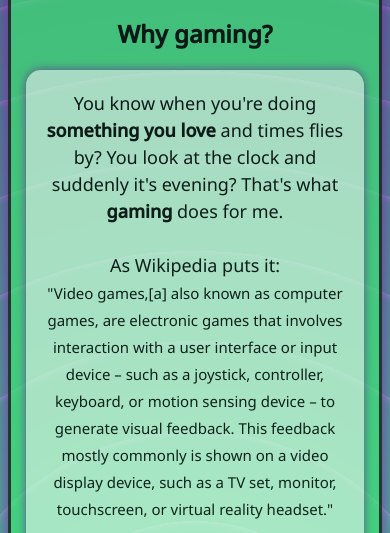
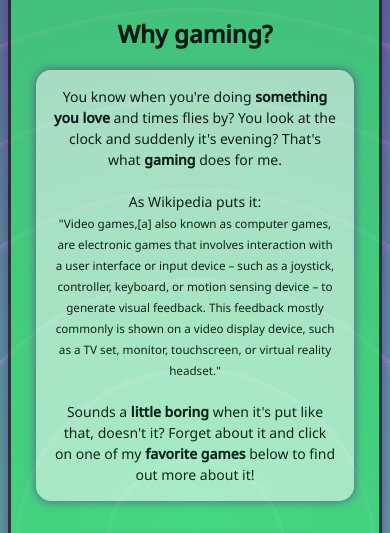
Before and after one commit to KrisTenFour/Hobby-landing-page, a plain HTML site: page index.html in a window 390 px wide. Shown: the part 352-885 px from the top of the page. Drawn offline with Linux system fonts and the light colour scheme.

Commit message:
Update CSS
Margins, image width, font-size, media aspect

```diff
--- a/css/style.css
+++ b/css/style.css
@@ -48,7 +48,7 @@ img,
 }
 
 h1 {
-  margin: 25px auto 35px;
+  margin: 20px auto;
   padding: 5px;
   font-size: 45px;
 }
@@ -94,7 +94,7 @@ footer {
 }
 
 .main-body {
-  margin-bottom: 35px;
+  margin: 0 35px 35px;
   padding: 10px 35px;
   border-radius: 4mm;
   background: #ffffffa9;
@@ -159,13 +159,17 @@ footer p {
   background: #45025de6;
 }
 
-
 .dark footer {
   color: white;
 }
 
 @media (max-width: 915px) {
+  .main-body {
+    margin: 0 33px 35px;
+  }
+
   .grid img {
+    width: 80%;
     filter: none;
     transition: none;
     box-shadow: var(--primary-box-shadow);
@@ -178,14 +182,18 @@ footer p {
   }
 }
 
-@media (max-width: 765px) {
+@media (max-width: 768px) {
   h1 {
-    margin: 20px auto;
+    margin: 25px auto;
     font-size: 32px;
   }
 
   h2 {
     font-size: 25px;
+  }
+
+  p {
+    font-size: 16px;
   }
 
   .wrapper {
@@ -197,6 +205,7 @@ footer p {
   }
 
   .main-body {
+    margin: 0 20px 35px;
     padding: 10px 25px;
     border-radius: 4mm;
   }
@@ -206,7 +215,7 @@ footer p {
   }
 
   .grid img {
-    width: 80%;
+    width: 60%;
   }
 }
 
@@ -224,6 +233,10 @@ footer p {
     font-size: 24px;
   }
 
+  p {
+    font-size: 14px;
+  }
+
   .wrapper {
     padding: 0 15px;
     border: 1mm solid #1b1b1b;
@@ -231,11 +244,15 @@ footer p {
   }
 
   .main-body {
-    margin-bottom: 35px;
+    margin: 0 10px 35px;
     padding: 2px 18px;
   }
 
   .main-body-link {
     font-size: 14px;
   }
+
+  .grid img {
+    width: 70%;
+  }
 }
```
